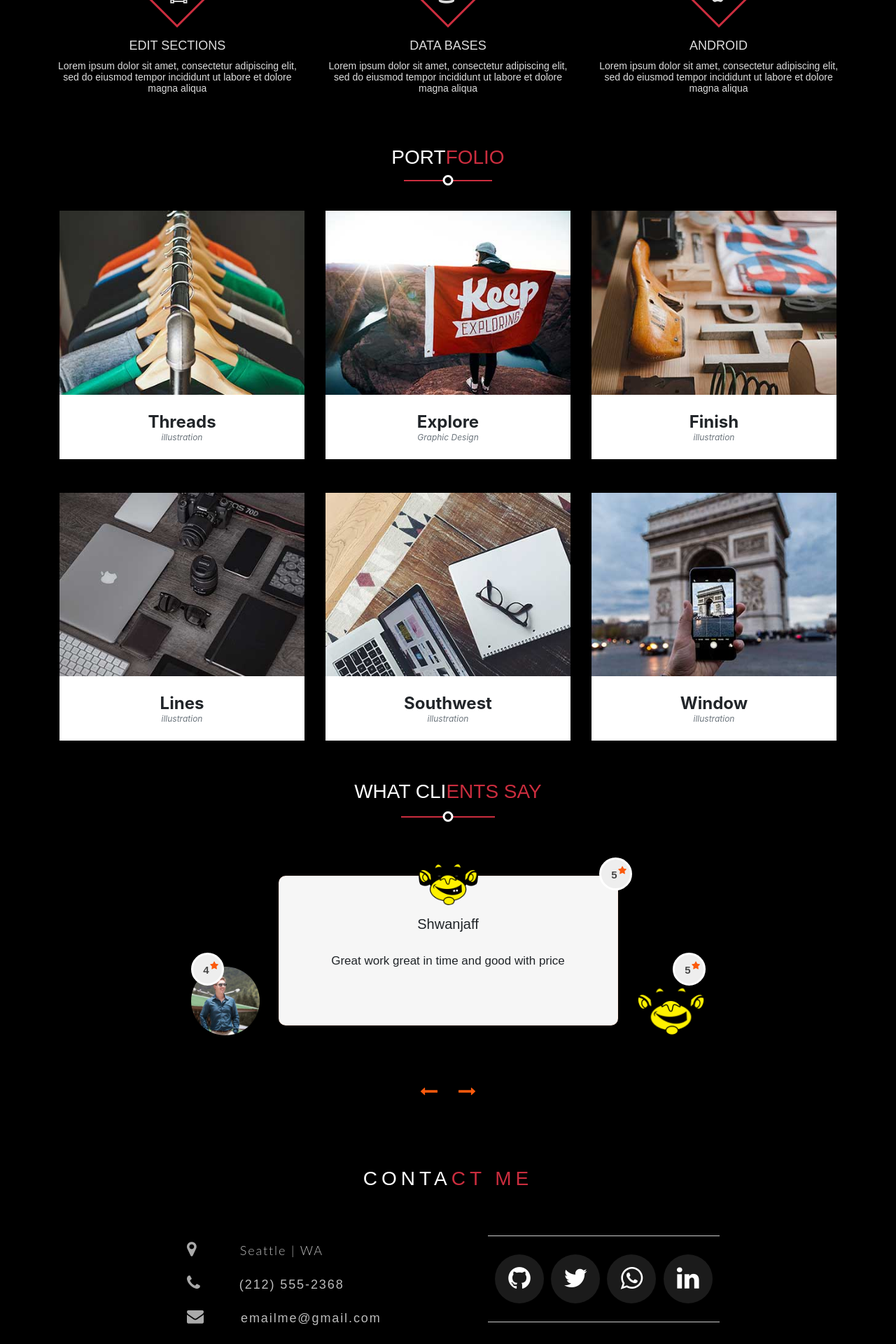
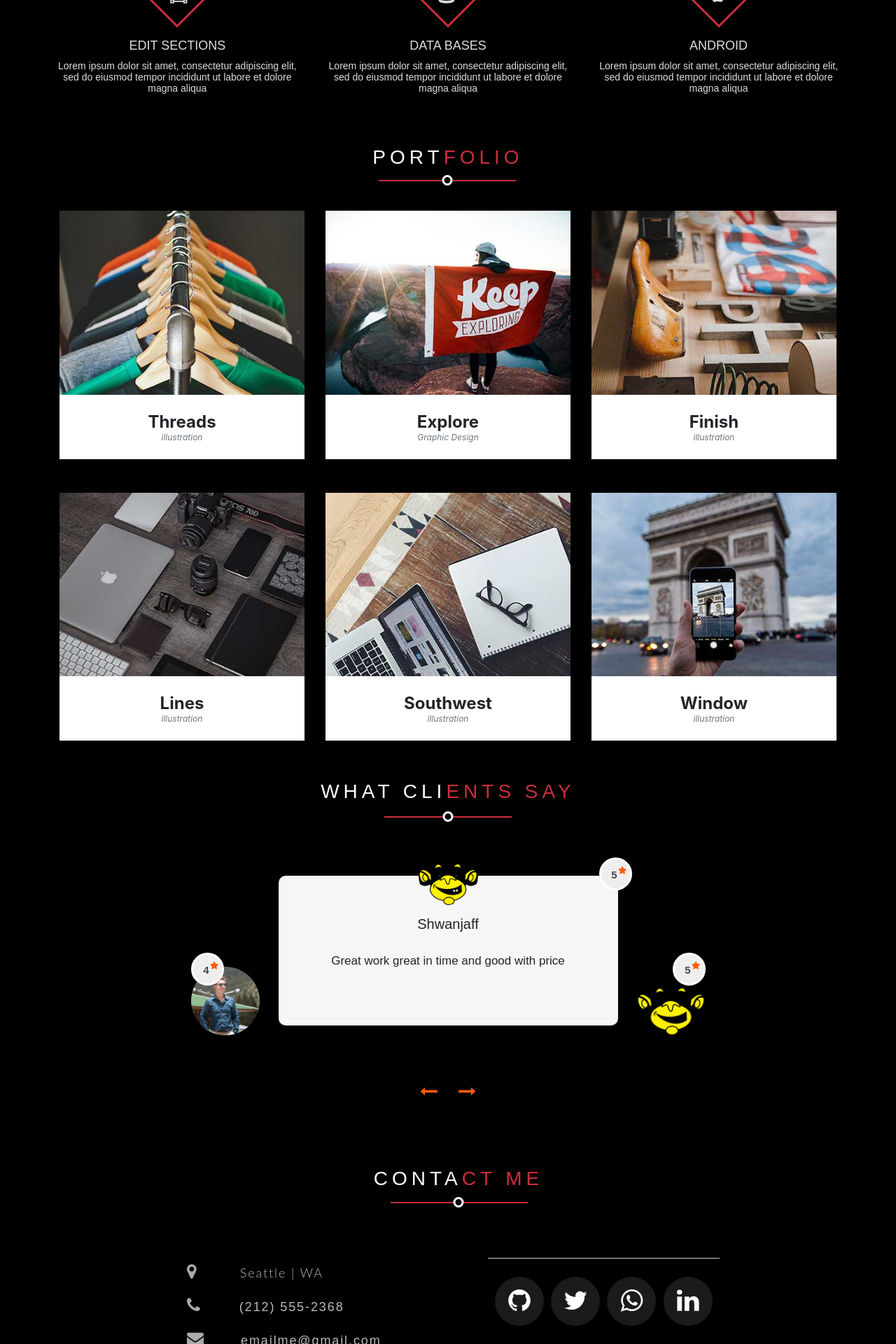
Before and after one commit to AsiriAmalk/my_portforlio, a Flask app: page / in a window 1280 px wide. Shown: the part 1280-3200 px from the top of the page at 70% size. Run offline with Flask 2, Linux system fonts and the light colour scheme; some libraries are stand-ins or nearby versions.

Commit message:
add contact

```diff
--- a/static/css/contact.css
+++ b/static/css/contact.css
@@ -19,13 +19,18 @@ body {
   letter-spacing: 6px;
   color: #fff;
   font-weight: 400;
+  position: relative;
+  display: inline-block;
+  margin-left: 41.7%;
+  margin-bottom: 20px;
+  padding-bottom: 20px;
 }
 .section-header-1 span {
     color: #cb2d3e;
 }
 
 .contact-wrapper {
-  margin: 0 auto;
+  margin: auto;
   padding-top: 20px;
   position: relative;
   max-width: 800px;
@@ -225,7 +230,7 @@ div#contact {
   /*background-image: url("../assets/img/contact/map.jpg") ;*/
   background-repeat: no-repeat;
   background-position: center;
-  height: 60vh;
+  height: 55vh;
 
 }
 .btn-primary-1 {
@@ -239,3 +244,30 @@ div#contact {
   max-width: 400px;
 
 }
+.section-header-1:after,
+.section-header-1:before {
+	content: '';
+	position: absolute;
+	bottom: 0;
+    margin-bottom: 2px;
+  margin-left: -1.3em;
+}
+.section-header-1:after {
+	height: 2px;
+	background-color: #cb2d3e;
+	left: 25%;
+	right: 25%;
+    width: 7em;
+}
+
+.section-header-1:before {
+	width: 15px;
+	height: 15px;
+	border: 3px solid #fff;
+	background-color: black;
+	left: 65%;
+	transform: translatex(-50%);
+	bottom: -6px;
+	z-index: 9;
+	border-radius: 50%;
+}
--- a/static/css/portfolio.css
+++ b/static/css/portfolio.css
@@ -82,6 +82,7 @@
 	position: relative;
 	color: white;
 	text-transform: uppercase;
+    letter-spacing: 6px;
 }
 .section-heading:after,
 .section-heading:before {
@@ -89,12 +90,14 @@
 	position: absolute;
 	bottom: 0;
     margin-bottom: 2px;
+    margin-left: -1.3em;
 }
 .section-heading:after {
 	height: 2px;
 	background-color: #cb2d3e;
 	left: 25%;
 	right: 25%;
+    width: 7em;
 }
 
 .section-heading:before {
@@ -102,7 +105,7 @@
 	height: 15px;
 	border: 3px solid #fff;
 	background-color: black;
-	left: 50%;
+	left: 64%;
 	transform: translatex(-50%);
 	bottom: -6px;
 	z-index: 9;
--- a/static/css/service.css
+++ b/static/css/service.css
@@ -117,7 +117,7 @@ body {
 	position: relative;
 	color: white;
 	text-transform: uppercase;
-    margin-left: 41.8%;
+    margin-left: 41.7%;
     letter-spacing: 6px;
 
 }
@@ -127,12 +127,14 @@ body {
 	position: absolute;
 	bottom: 0;
     margin-bottom: 2px;
+     margin-left: -1.8em;
 }
 .section-title-2:after {
 	height: 2px;
 	background-color: #cb2d3e;
 	left: 25%;
 	right: 25%;
+    width: 7em;
 }
 
 .section-title-2:before {
@@ -140,7 +142,7 @@ body {
 	height: 15px;
 	border: 3px solid #fff;
 	background-color: black;
-	left: 50%;
+	left: 75%;
 	transform: translatex(-50%);
 	bottom: -6px;
 	z-index: 9;
--- a/static/css/testimonial.css
+++ b/static/css/testimonial.css
@@ -26,6 +26,7 @@ img {
 	position: relative;
 	color: white;
 	text-transform: uppercase;
+	letter-spacing: 6px;
 }
 .section-title-1:after,
 .section-title-1:before {
```
